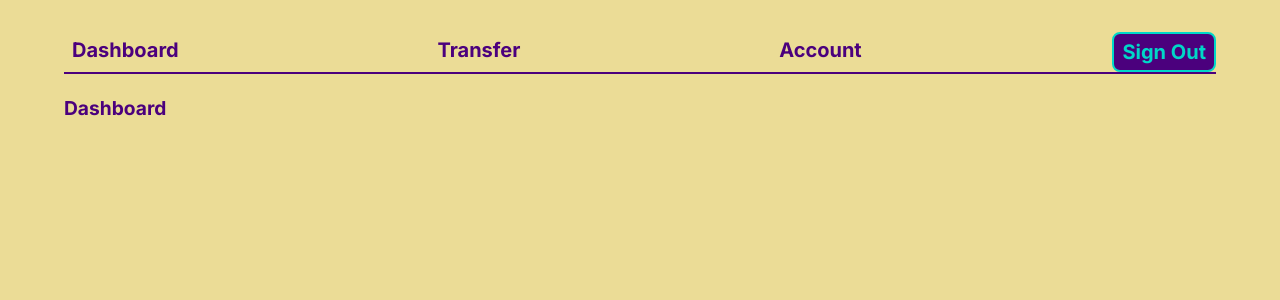
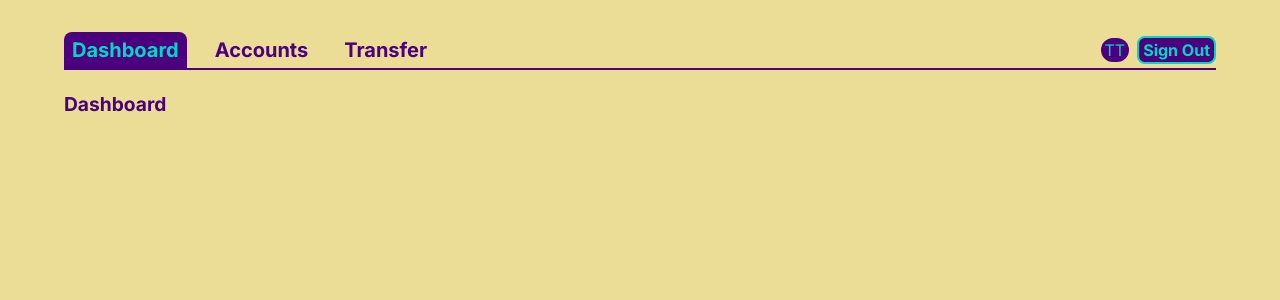
Before and after one commit to gizinski-jacek/banking-app, a Next.js app: page /dashboard in a window 1280 px wide. Shown: the top 300 px of the page. Built offline with nearby package versions, Linux system fonts and the light colour scheme; no server answers; sample sign-in values are in the browser's storage.

Commit message:
Adding anchors to additional routes.
Adding ThemeSelect button.
Rendering users full name.

```diff
--- a/app/dashboard/layout.tsx
+++ b/app/dashboard/layout.tsx
@@ -1,37 +1,60 @@
 'use client';
 
-import { signOut } from 'next-auth/react';
+import { signOut, useSession } from 'next-auth/react';
 import Button from '../components/Button';
 import Auth from '../components/Auth';
+import ThemeSelect from '../components/ThemeSelect';
+import { usePathname } from 'next/navigation';
 
 export default function DashboardLayout({
 	children,
 }: {
 	children: React.ReactNode;
 }) {
+	const path = usePathname();
+	const { data: session } = useSession();
+
 	return (
 		<Auth>
-			<nav className='hidden md:block border-purple-600 border-b-2'>
-				<ul className='flex justify-between gap-5 text-xl font-semibold whitespace-nowrap'>
+			<nav className='hidden md:flex justify-between items-center border-purple-600 border-b-2'>
+				<ul className='flex justify-between items-center gap-5 text-xl font-semibold whitespace-nowrap'>
 					<li>
-						<Button href='/dashboard' fillUp={true}>
+						<Button
+							href='/dashboard'
+							active={path === '/dashboard'}
+							fillUp={true}
+						>
 							Dashboard
 						</Button>
 					</li>
 					<li>
-						<Button href='/transfer' fillUp={true}>
+						<Button
+							href='/dashboard/accounts'
+							active={path === '/dashboard/accounts'}
+							fillUp={true}
+						>
+							Accounts
+						</Button>
+					</li>
+					<li>
+						<Button
+							href='/dashboard/transfer'
+							active={path === '/dashboard/transfer'}
+							fillUp={true}
+						>
 							Transfer
 						</Button>
 					</li>
-					<li>
-						<Button href='/transfer' fillUp={true}>
-							Account
-						</Button>
-					</li>
-					<li>
-						<Button cta={signOut}>Sign Out</Button>
-					</li>
 				</ul>
+				<div className='flex items-center gap-2'>
+					<h3>
+						{session?.user.firstName} {session?.user.lastName}
+					</h3>
+					<ThemeSelect />
+					<Button styleClass='p-0 px-1' cta={signOut}>
+						Sign Out
+					</Button>
+				</div>
 			</nav>
 			{children}
 		</Auth>
```
